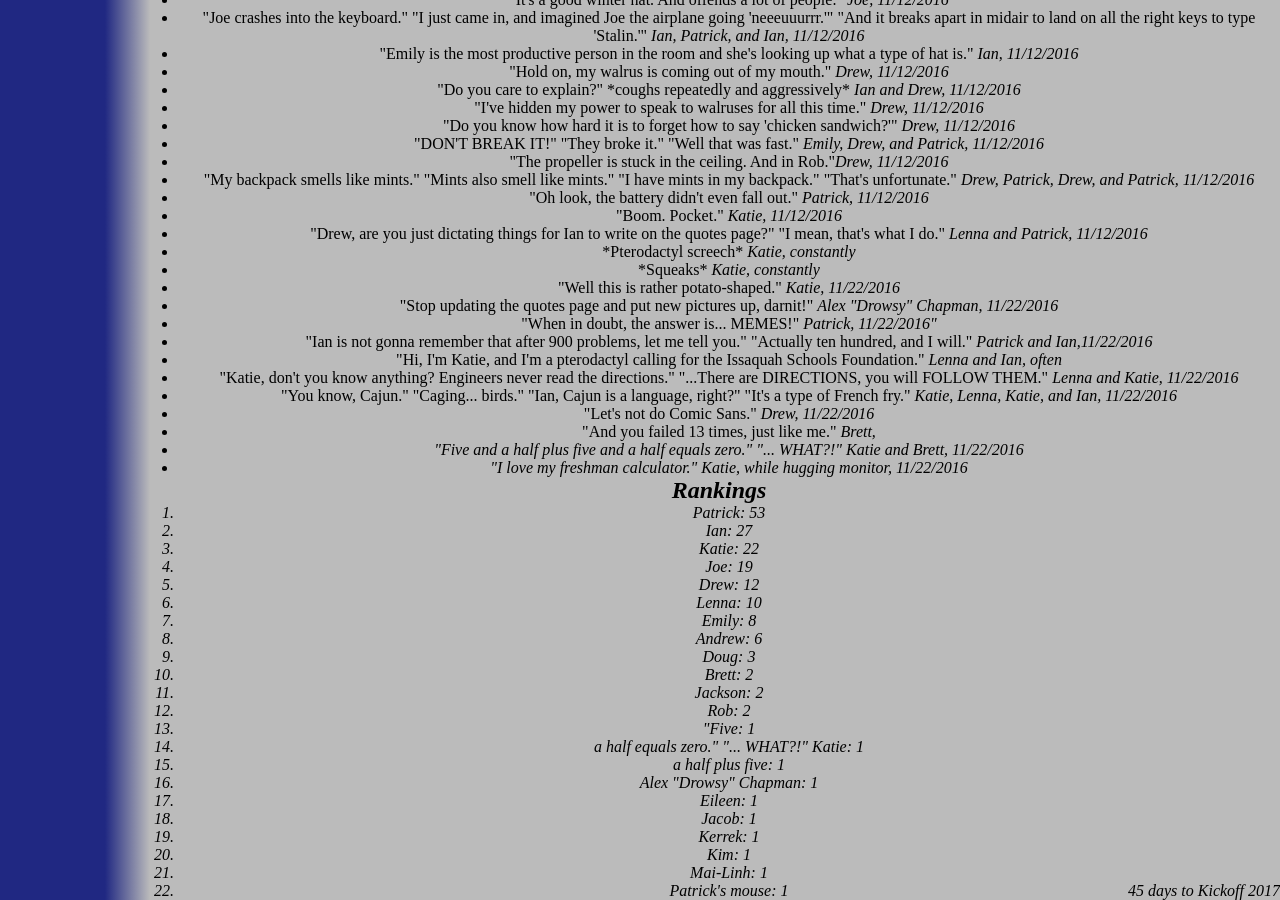
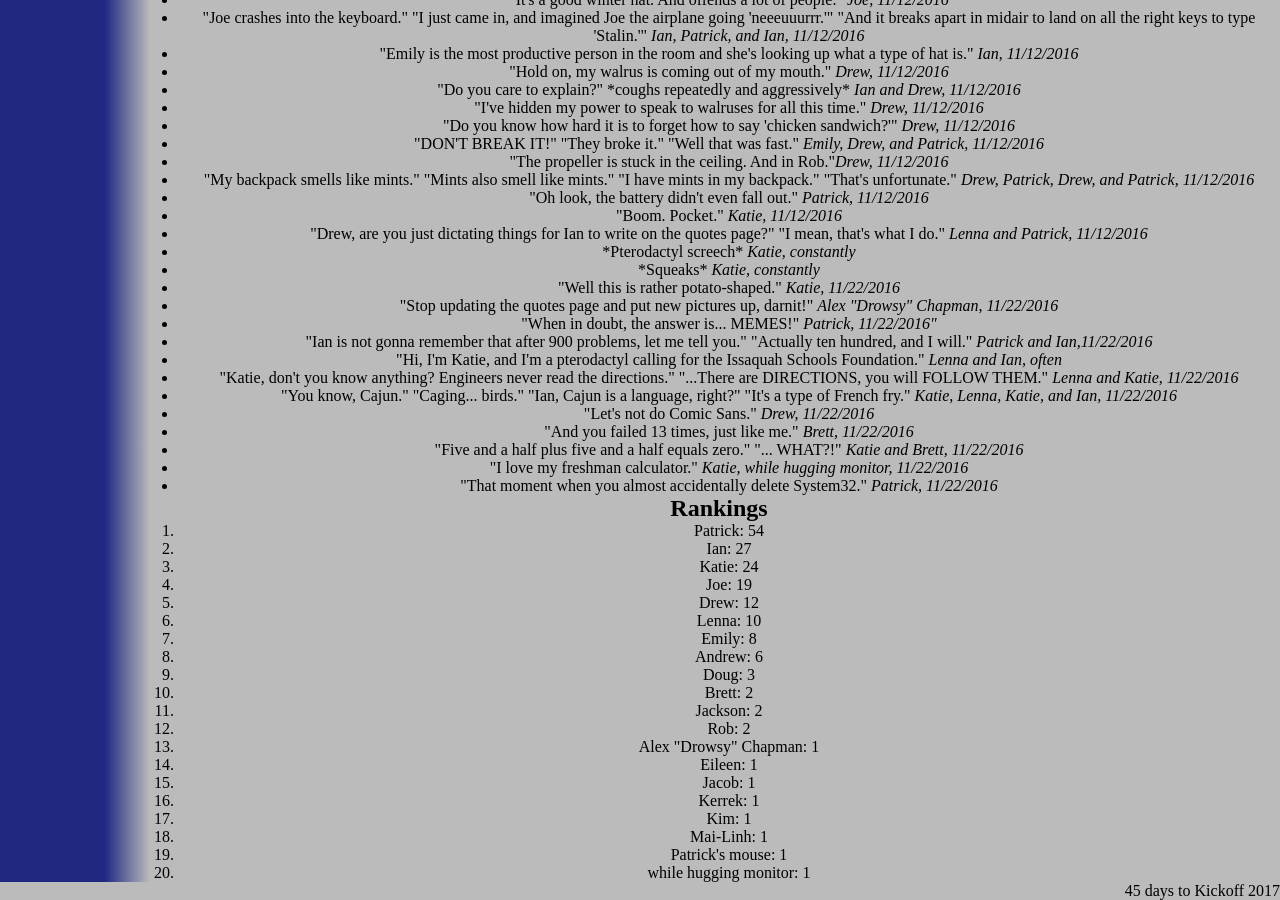
Before and after one commit to katiebugmoon/FRC4131.github.io, a Jekyll site: the page built from media/2017/quotes.html, in a window 1280 px wide and 900 px high, scrolled down 2095 px. Built offline with Jekyll 4.4.1, drawn with Linux system fonts in a browser that asks for light colours; nearby versions of some CDN libraries.

Commit message:
Update quotes.html

```diff
--- a/media/2017/quotes.html
+++ b/media/2017/quotes.html
@@ -133,9 +133,10 @@
 	<li>"Katie, don't you know anything? Engineers never read the directions." "...There are DIRECTIONS, you will FOLLOW THEM." <i>Lenna and Katie, 11/22/2016</i></li>
 	<li>"You know, Cajun." "Caging... birds." "Ian, Cajun is a language, right?" "It's a type of French fry." <i>Katie, Lenna, Katie, and Ian, 11/22/2016</i></li>
 	<li>"Let's not do Comic Sans." <i>Drew, 11/22/2016</i></li>
-	<li>"And you failed 13 times, just like me." <i>Brett,
+	<li>"And you failed 13 times, just like me." <i>Brett, 11/22/2016</i></li>
 	<li>"Five and a half plus five and a half equals zero." "... WHAT?!" <i>Katie and Brett, 11/22/2016</i></li>
 	<li>"I love my freshman calculator." <i>Katie, while hugging monitor, 11/22/2016</i></li>
+	<li>"That moment when you almost accidentally delete System32." <i>Patrick, 11/22/2016</i></li>
 </ul>
 <h2>Rankings</h2>
 <ol id='rankings'></ol>
```
